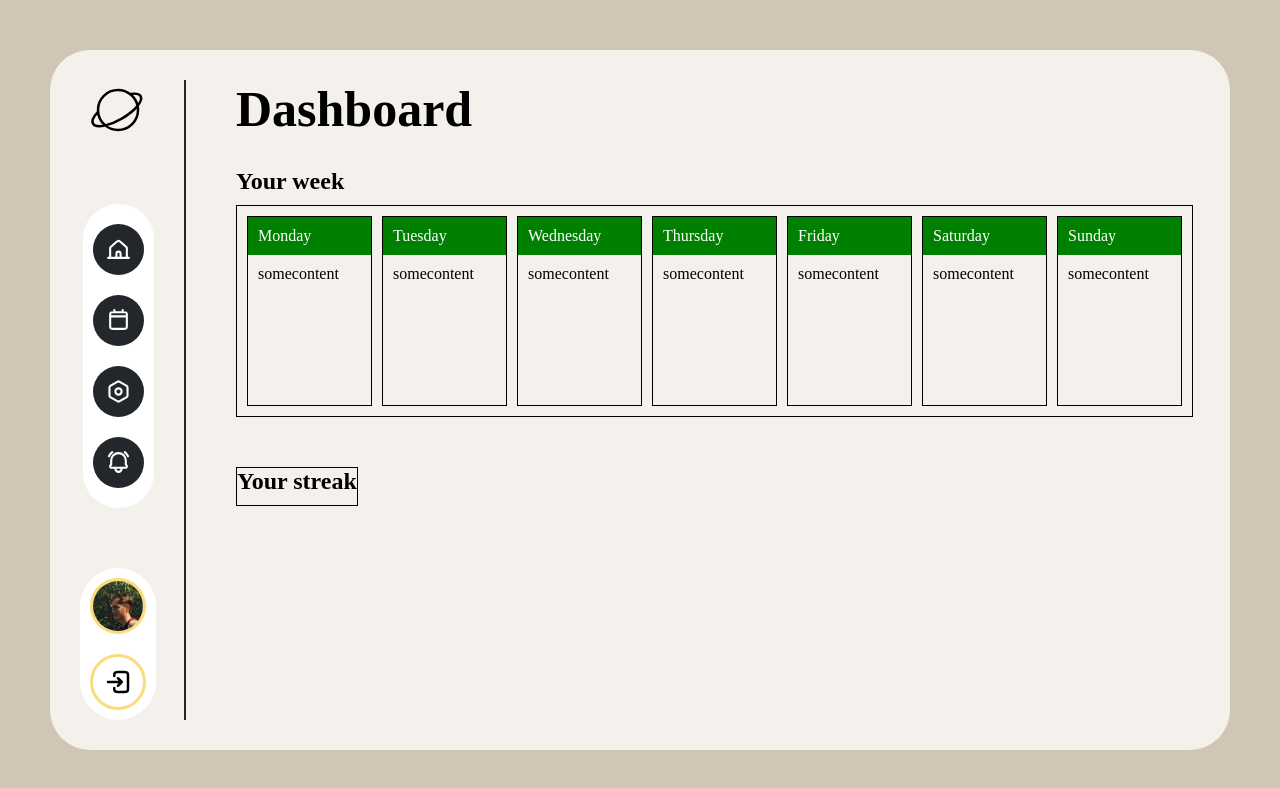
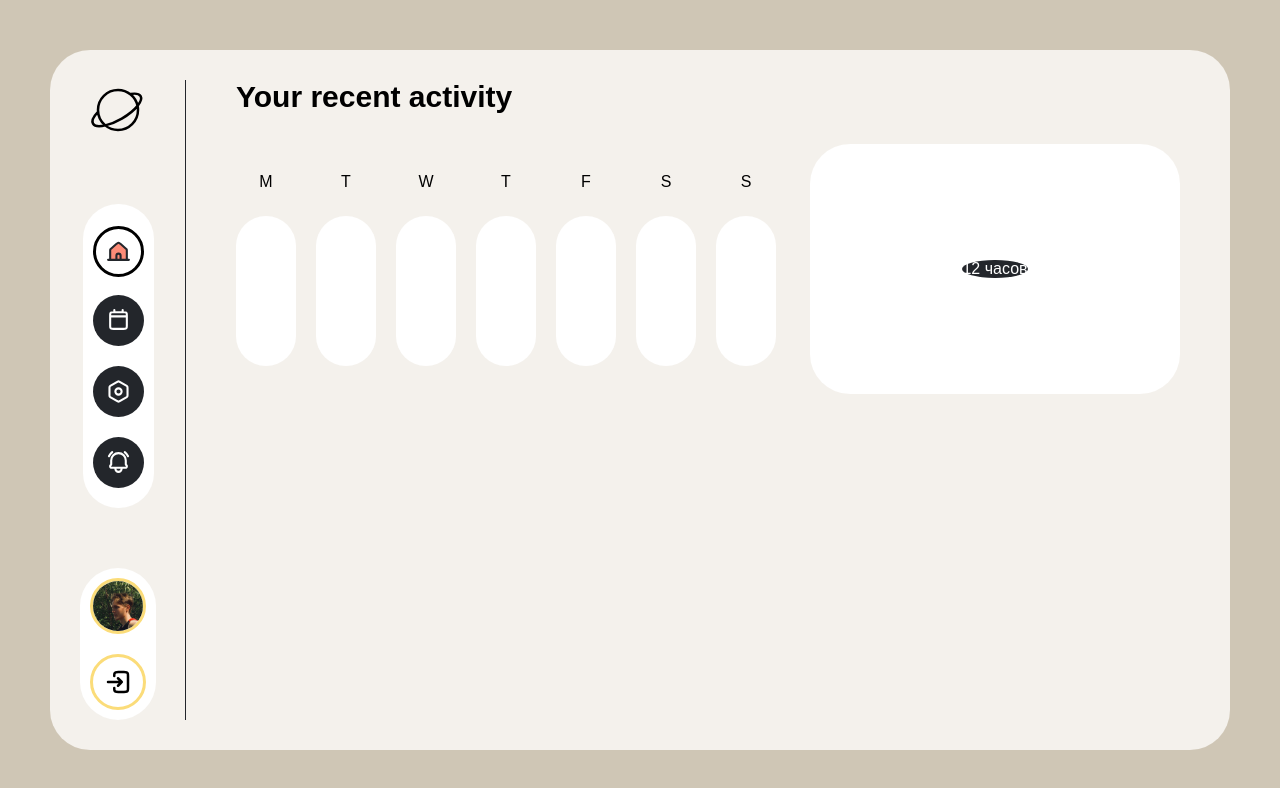
Before and after one commit to ManuW7/GoalTracker, a React (Vite) app: page / in a window 1280 px wide. Shown: the top 788 px of the page. Built offline with nearby package versions, Linux system fonts and the light colour scheme.

Commit message:
implement grid layout for dashboard

```diff
--- a/src/App.css
+++ b/src/App.css
@@ -1,8 +1,11 @@
 main {
   padding-top: 30px;
   margin-left: 50px;
+  padding-right: 50px;
+  width: 100%;
+  height: 100%;
 }
 
 main h1 {
-  font-size: 50px;
+  font-size: 30px;
 }
--- a/src/components/Dashboard.css
+++ b/src/components/Dashboard.css
@@ -1,26 +1,27 @@
 .calendarGrid {
   display: grid;
   grid-template-columns: repeat(7, 1fr);
-  border: 1px solid black;
-  padding: 10px;
-  grid-column-gap: 10px;
+  gap: 20px;
+  width: 100%;
+  max-width: 550px;
+  grid-column: 1 / 8;
+  grid-row: 1 / 2;
 }
 
 .dashboardDiv h1 {
   margin-bottom: 30px;
 }
 
-.dashboardDiv {
-  display: flex;
-  flex-wrap: wrap;
-  flex-direction: column;
+.dashboardGridDiv {
+  display: grid;
+  grid-template-columns: repeat(12, 1fr);
+  grid-template-rows: repeat(2, 250px);
+  height: 100%;
+  width: 100%;
+  justify-content: center;
+  gap: 40px;
 }
 
-.dashboardDiv h2 {
-  margin-bottom: 10px;
+.dashboardDiv {
+  width: 100%;
 }
-
-.widgetsDiv {
-  margin-top: 50px;
-  display: flex;
-}
--- a/src/components/Dashboard.tsx
+++ b/src/components/Dashboard.tsx
@@ -5,18 +5,17 @@ import HotStreakWidget from "./HotStreakWidget";
 function Dashboard() {
   return (
     <div className="dashboardDiv">
-      <h1>Dashboard</h1>
-      <h2>Your week</h2>
-      <div className="calendarGrid">
-        <Day weekday="Monday"></Day>
-        <Day weekday="Tuesday"></Day>
-        <Day weekday="Wednesday"></Day>
-        <Day weekday="Thursday"></Day>
-        <Day weekday="Friday"></Day>
-        <Day weekday="Saturday"></Day>
-        <Day weekday="Sunday"></Day>
-      </div>
-      <div className="widgetsDiv">
+      <h1>Your recent activity</h1>
+      <div className="dashboardGridDiv">
+        <div className="calendarGrid">
+          <Day weekday="M"></Day>
+          <Day weekday="T"></Day>
+          <Day weekday="W"></Day>
+          <Day weekday="T"></Day>
+          <Day weekday="F"></Day>
+          <Day weekday="S"></Day>
+          <Day weekday="S"></Day>
+        </div>
         <HotStreakWidget></HotStreakWidget>
       </div>
     </div>
--- a/src/components/Day.css
+++ b/src/components/Day.css
@@ -1,17 +1,23 @@
 .weekday {
-  background-color: green;
-  color: white;
+  text-align: center;
+  padding-bottom: 15px;
+  border-radius: 40px;
 }
 
-.dayDiv div {
-  padding: 10px;
-}
-
-.dayDiv {
-  border: 1px solid black;
-  width: 125px;
+.dayDiv .dayContent {
+  background-color: white;
+  width: 100%;
+  min-width: 60px;
+  border-radius: 40px;
+  margin-top: 10px;
 }
 
 .dayContent {
   min-height: 150px;
 }
+
+.dayDiv {
+  display: flex;
+  justify-content: center;
+  flex-direction: column;
+}
--- a/src/components/Day.tsx
+++ b/src/components/Day.tsx
@@ -8,7 +8,7 @@ function Day(props: DayProps) {
   return (
     <div className="dayDiv">
       <div className="weekday">{props.weekday}</div>
-      <div className="dayContent">somecontent</div>
+      <div className="dayContent"></div>
     </div>
   );
 }
--- a/src/components/HotStreakWidget.css
+++ b/src/components/HotStreakWidget.css
@@ -1,4 +1,18 @@
 .hotStreakWidgetDiv {
-  border: 1px solid black;
+  grid-column: 8 / 13;
+  grid-row: 1 / 2;
   display: flex;
+  align-items: center;
+  justify-content: center;
+  background-color: white;
+  border-radius: 40px;
 }
+
+.hot-streak-widget {
+  background-color: var(--black);
+  color: white;
+  border-radius: 50%;
+  display: flex;
+  justify-content: center;
+  align-items: center;
+}
--- a/src/components/HotStreakWidget.tsx
+++ b/src/components/HotStreakWidget.tsx
@@ -3,7 +3,7 @@ import "./HotStreakWidget.css";
 function HotStreakWidget() {
   return (
     <div className="hotStreakWidgetDiv">
-      <h2>Your streak</h2>
+      <div className="hot-streak-widget ">12 часов</div>
     </div>
   );
 }
--- a/src/components/Sidebar.css
+++ b/src/components/Sidebar.css
@@ -21,7 +21,7 @@ aside {
   top: 30px;
   bottom: 30px;
   right: 0;
-  width: 2px;
+  width: 1px;
   background-color: var(--black);
 }
 
@@ -68,10 +68,6 @@ aside nav {
   border: 3px solid black;
 }
 
-.nav-link:active {
-  transform: translateY(2px);
-}
-
 .accountDiv {
   padding: 10px;
   display: flex;
@@ -108,3 +104,19 @@ aside nav {
   width: 56px;
   border-radius: 50%;
 }
+
+.nav-link.active {
+  transform: translateY(2px);
+  background-color: white;
+  color: black;
+  border: 3px solid black;
+  cursor: default;
+}
+
+.nav-link.active .icon {
+  fill: var(--red);
+}
+
+.nav-link.active .icon path {
+  stroke: var(--black);
+}
--- a/src/index.css
+++ b/src/index.css
@@ -10,4 +10,5 @@
   padding: 0;
   margin: 0;
   box-sizing: border-box;
+  font-family: Arial, Helvetica, sans-serif;
 }
```
